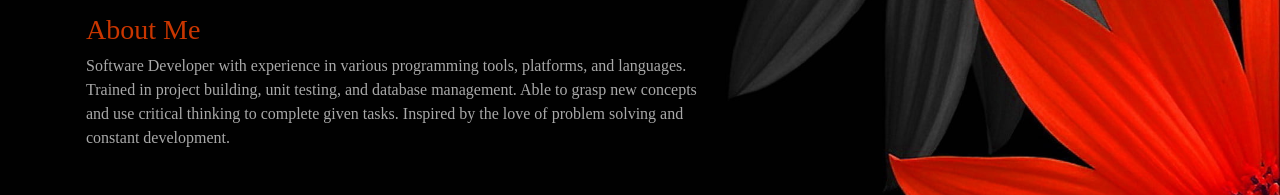
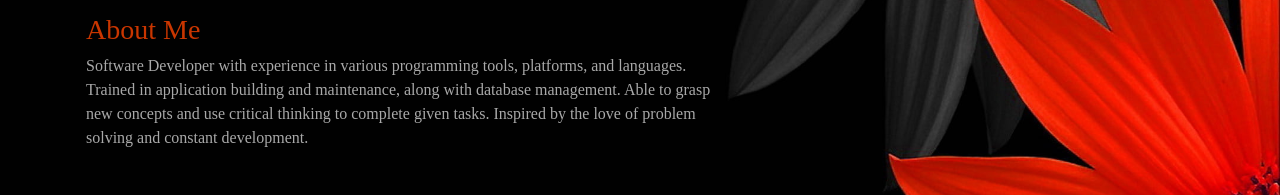
Before and after one commit to Smith-Danielle/HTML-CSS-Website, a plain HTML site: page index.html in a window 1280 px wide. Shown: the part 269-464 px from the top of the page. Drawn offline with nearby package versions, Linux system fonts and the light colour scheme; a web font is replaced by a local one.

Commit message:
Update to About Me section

```diff
--- a/index.html
+++ b/index.html
@@ -58,7 +58,7 @@
 				<p>
 					<!-- TODO: type a brief summary of yourself here -->
 					Software Developer with experience in various programming tools, platforms, and languages.
-					Trained in project building, unit testing, and database management.
+					Trained in application building and maintenance, along with database management.
 					Able to grasp new concepts and use critical thinking to complete given tasks.
 					Inspired by the love of problem solving and constant development.
 				</p>
```
